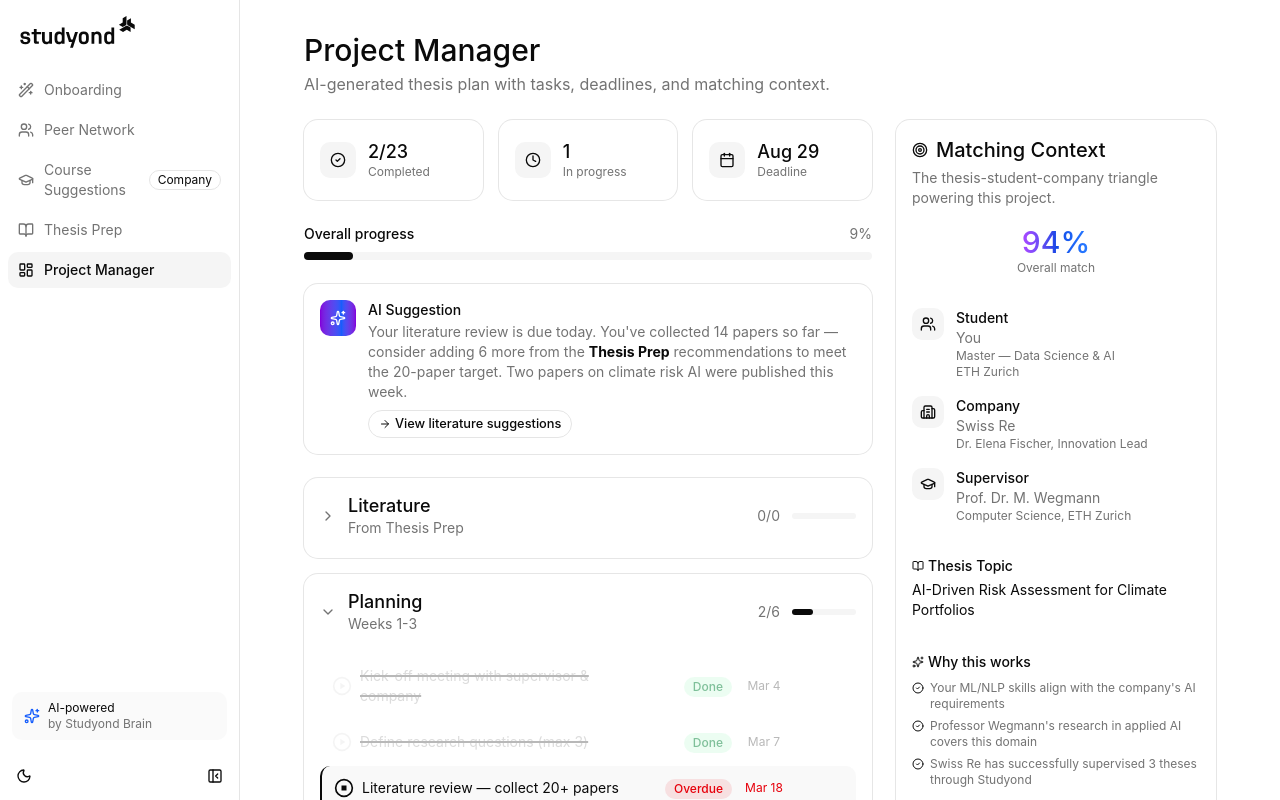
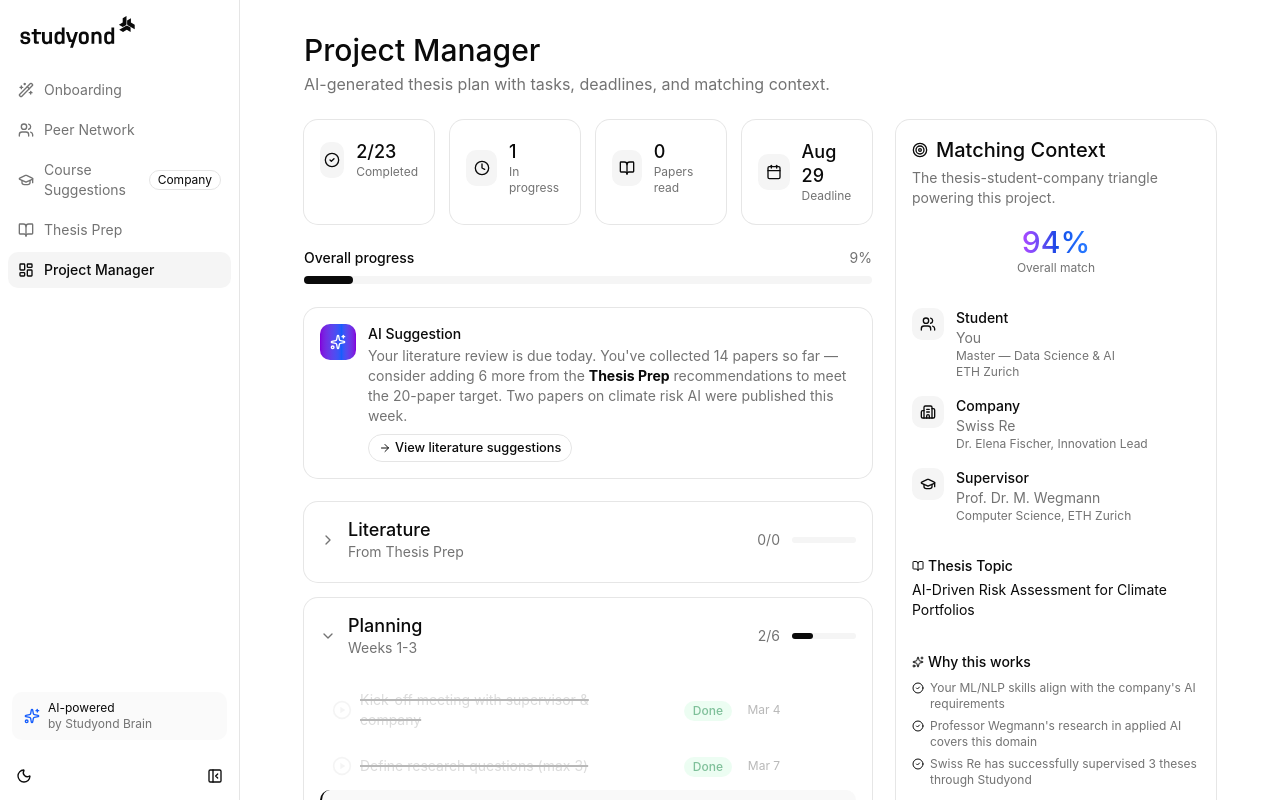
Before and after one commit to PhantomRatXOXO/START_HACK, a React (Vite) app: page / in a window 1280 px wide. Both pictures are taken after a click on the button "Project Manager". Built offline with nearby package versions, Linux system fonts and the light colour scheme.

Commit message:
add counter of read papers

```diff
--- a/src/components/pages/ProjectManager.tsx
+++ b/src/components/pages/ProjectManager.tsx
@@ -380,6 +380,9 @@ export function ProjectManager({ savedPaperIds = [] }: { savedPaperIds?: string[
   const totalTasks = allPhases.reduce((sum, p) => sum + allPhaseTasks(p).length, 0)
   const doneTasks = Object.values(taskStates).filter((s) => s === "done").length
   const inProgressTasks = Object.values(taskStates).filter((s) => s === "in-progress").length
+  const litTasks = allPhaseTasks(literaturePhase)
+  const papersRead = litTasks.filter((t) => (taskStates[t.id] || t.status) === "done").length
+  const totalPapers = litTasks.length
 
   return (
     <div>
@@ -395,7 +398,7 @@ export function ProjectManager({ savedPaperIds = [] }: { savedPaperIds?: string[
         {/* Main content */}
         <div>
           {/* Progress overview */}
-          <div className="mb-6 grid grid-cols-3 gap-4">
+          <div className="mb-6 grid grid-cols-4 gap-4">
             <Card>
               <CardContent className="flex items-center gap-3 py-1">
                 <div className="flex h-9 w-9 items-center justify-center rounded-lg bg-secondary">
@@ -415,6 +418,17 @@ export function ProjectManager({ savedPaperIds = [] }: { savedPaperIds?: string[
                 <div>
                   <div className="ds-title-cards">{inProgressTasks}</div>
                   <div className="ds-caption text-muted-foreground">In progress</div>
+                </div>
+              </CardContent>
+            </Card>
+            <Card>
+              <CardContent className="flex items-center gap-3 py-1">
+                <div className="flex h-9 w-9 items-center justify-center rounded-lg bg-secondary">
+                  <BookOpen className="size-4" />
+                </div>
+                <div>
+                  <div className="ds-title-cards">{papersRead}</div>
+                  <div className="ds-caption text-muted-foreground">Papers read</div>
                 </div>
               </CardContent>
             </Card>
```
